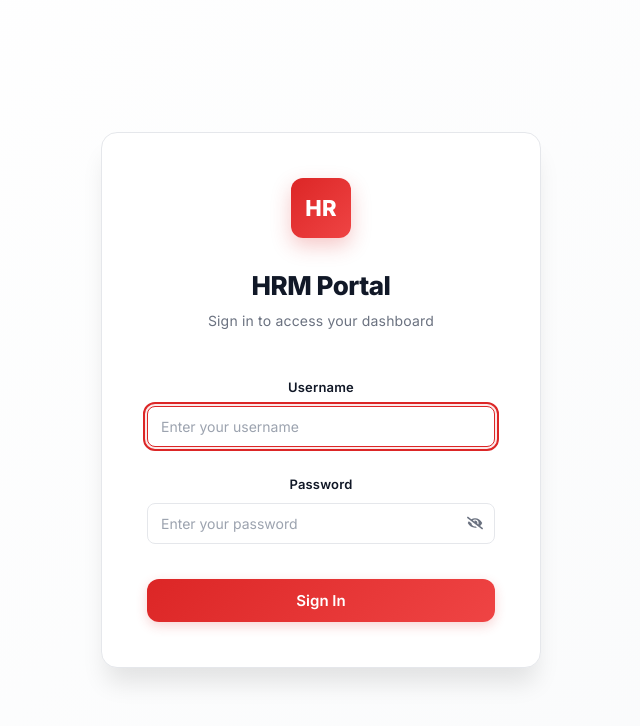
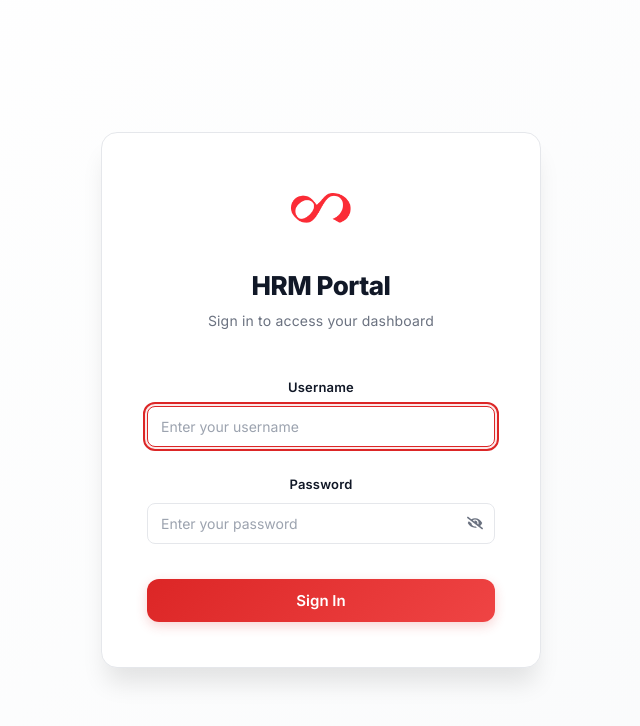
Before and after one commit to NavyaNair999/hrm_system, a React (Vite) app in the folder hrm/: page / in a window 1280 px wide. Shown: the top 726 px of the page, without its empty margins (319-959 px from the left). Built offline with nearby package versions, Linux system fonts and the light colour scheme.

Commit message:
added infidhi's logo

```diff
--- a/hrm/src/components/layout/Header.jsx
+++ b/hrm/src/components/layout/Header.jsx
@@ -17,7 +17,9 @@ export default function Header({ user, onLogout, isAdmin, onHamburger, onThemeTo
         <button className="hamburger" onClick={onHamburger}>
           ☰
         </button>
-        <div className="hrm-brand-logo">IV</div>
+        <div className="hrm-brand-logo">
+          <img src="/Vector.png" alt="HRM System Logo" className="hrm-brand-logo-img" />
+        </div>
         <div>
           <div className="hrm-brand-name">INFIDHI VENTURES PVT. LTD.</div>
           <div className="hrm-brand-sub">
--- a/hrm/src/components/layout/LoginPage.jsx
+++ b/hrm/src/components/layout/LoginPage.jsx
@@ -10,7 +10,9 @@ export default function LoginPage({ form, setForm, onSubmit, error }) {
 
   return (
     <div className="login-card">
-      <div className="login-logo">HR</div>
+      <div className="login-logo">
+        <img src="/Vector.png" alt="HRM System Logo" className="login-logo-img" />
+      </div>
       <h1 className="login-title">HRM Portal</h1>
       <p className="login-sub">Sign in to access your dashboard</p>
 
--- a/hrm/src/styles/forms.css
+++ b/hrm/src/styles/forms.css
@@ -183,16 +183,24 @@ textarea {
 .login-logo {
   width: 60px;
   height: 60px;
-  background: linear-gradient(135deg, var(--color-primary), var(--color-primary-light));
-  border-radius: var(--radius-lg);
+  background: none;
+  border-radius: 0;
   display: flex;
   align-items: center;
   justify-content: center;
-  color: #fff;
-  font-size: 22px;
-  font-weight: 800;
+  color: inherit;
+  font-size: inherit;
+  font-weight: inherit;
   margin: 0 auto var(--spacing-lg);
-  box-shadow: 0 8px 20px rgba(220, 38, 38, 0.25);
+  box-shadow: none;
+  overflow: hidden;
+}
+
+.login-logo img,
+.login-logo .login-logo-img {
+  width: 100%;
+  height: 100%;
+  object-fit: contain;
 }
 
 .login-title {
--- a/hrm/src/styles/layout.css
+++ b/hrm/src/styles/layout.css
@@ -37,23 +37,31 @@
 .hrm-brand-logo {
   width: 40px;
   height: 40px;
-  background: linear-gradient(135deg, var(--color-primary), var(--color-primary-light));
-  border-radius: var(--radius-md);
+  background: none;
+  border-radius: 0;
   display: flex;
   align-items: center;
   justify-content: center;
-  color: #fff;
-  font-weight: 800;
-  font-size: 16px;
-  letter-spacing: 0.5px;
-  box-shadow: 0 4px 12px rgba(220, 38, 38, 0.2);
-  transition: all var(--transition-base);
-  cursor: pointer;
+  color: inherit;
+  font-weight: inherit;
+  font-size: inherit;
+  letter-spacing: normal;
+  box-shadow: none;
+  transition: none;
+  cursor: default;
+  overflow: hidden;
+}
+
+.hrm-brand-logo img,
+.hrm-brand-logo .hrm-brand-logo-img {
+  width: 100%;
+  height: 100%;
+  object-fit: contain;
 }
 
 .hrm-brand-logo:hover {
-  transform: translateY(-2px);
-  box-shadow: 0 6px 16px rgba(220, 38, 38, 0.3);
+  transform: none;
+  box-shadow: none;
 }
 
 .hrm-brand-name {
```
Also changed, not shown: hrm/public/Vector.png (added).
